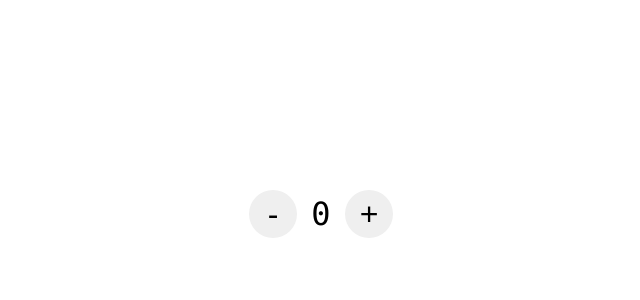
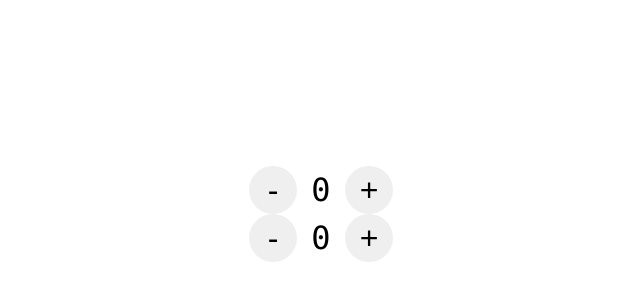
Before and after one commit to evgenymyltsev/react-patterns, a React (Create React App) app: page / in a window 1280 px wide. Shown: the part 186-486 px from the top of the page, without its empty margins (319-959 px from the left). Built offline with nearby package versions, Linux system fonts and the light colour scheme.

Commit message:
add control props

```diff
--- a/src/App.js
+++ b/src/App.js
@@ -3,9 +3,20 @@ import React from 'react';
 import Counter from './components/Counter';
 
 export default class App extends React.Component {
+    state = {
+        count: 0
+    }
+
+    handleChange = count => this.setState(state => ({ count }))
+
     render() {
         return (
-            <Counter />
+            <React.Fragment>
+                <Counter onChange={this.handleChange}/>
+
+                <Counter count={this.state.count} onChange={this.handleChange}/>
+            </React.Fragment>
+
         );
     }
 }
--- a/src/components/Counter/index.js
+++ b/src/components/Counter/index.js
@@ -4,18 +4,35 @@ import './index.css';
 
 class Counter extends React.Component {
     state = {
-        count: 0
+        count: this.props.count || 0,
     };
 
-    increment = () => this.setState(state => ({ count: state.count + 1 }));
+    get isControlled() {
+        return this.props.count !== undefined;
+    }
 
-    decrement = () => this.setState(state => ({ count: state.count - 1 }));
+    getState() {
+        return this.isControlled ? this.props : this.state;
+    }
+
+    change = value => {
+        if (this.isControlled) {
+            this.props.onChange(this.getState().count + value);
+        } else {
+            this.setState(state => ({ count: this.getState().count + value }));
+        }
+    }
+
+    increment = () => this.change(1)
+
+    decrement = () => this.change(-1)
+
 
     render() {
         return (
             <div className="counter">
                 <button onClick={this.decrement}>-</button>
-                <span>{this.state.count}</span>
+                <span>{this.getState().count}</span>
                 <button onClick={this.increment}>+</button>
             </div>
         );
```
